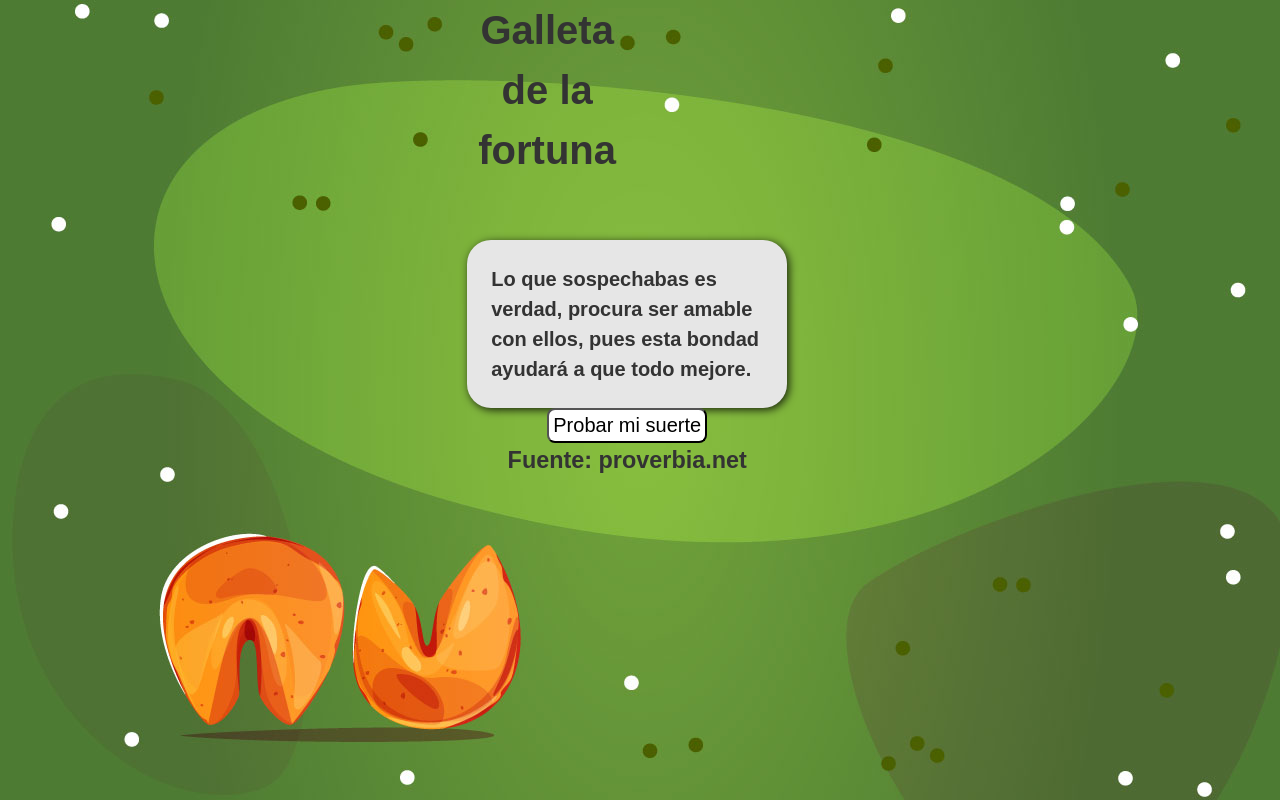
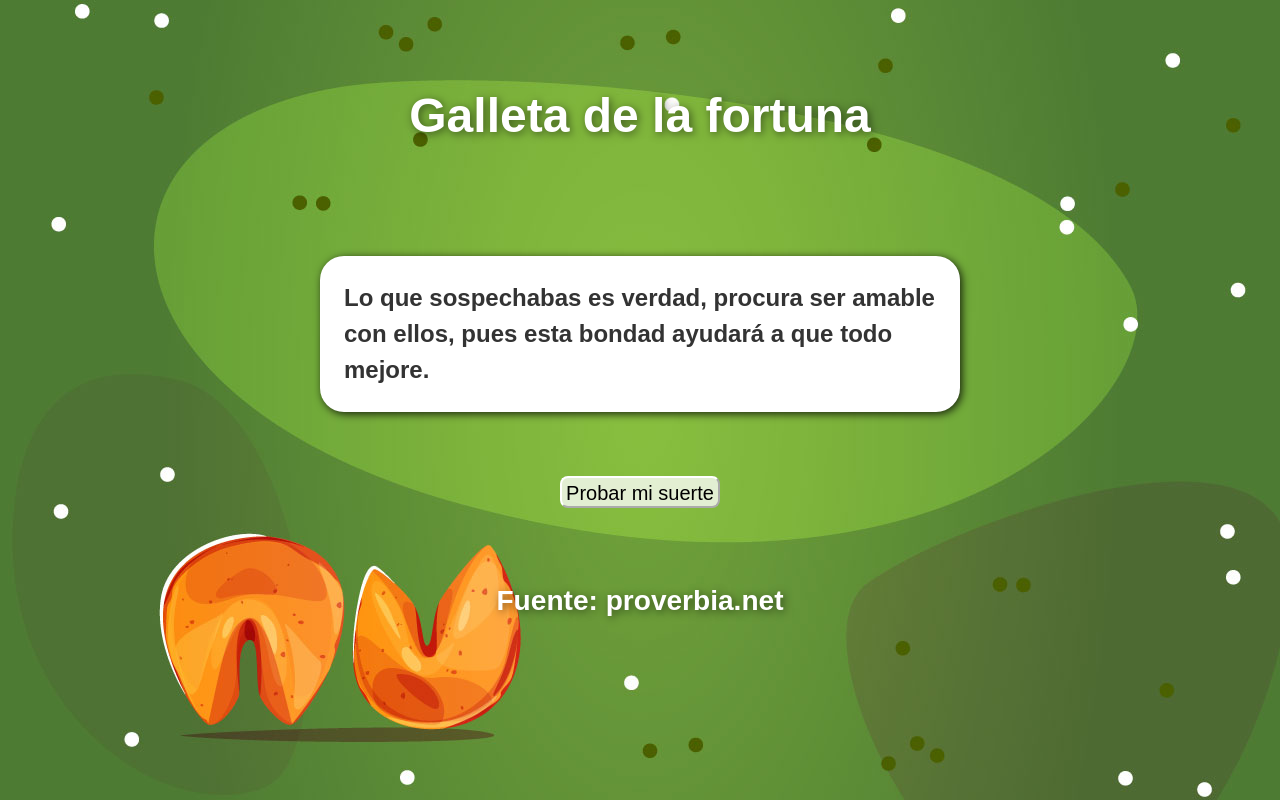
Before and after one commit to JGV-07/FortuneCookieJGV, a React (Vite) app: page / in a window 1280 px wide. Built offline with nearby package versions, Linux system fonts and the light colour scheme; a web font is replaced by a local one.

Commit message:
ya casi termino

```diff
--- a/src/App.jsx
+++ b/src/App.jsx
@@ -29,10 +29,10 @@ function App() {
     background-image: ${backgrounds[image]};
     background-size: cover;
     background-position: center;
+    background-repeat: no-repeat;
     display: flex;
     justify-content: center;
     text-align: center;
-    width: 98%;
   `
 
 
@@ -42,7 +42,9 @@ function App() {
       <FortuneCookie
       data={phrases[text]}
       />
-      <button onClick={ButtonClick}>Probar mi suerte</button>
+      <div className='buttom-container'>
+        <button onClick={ButtonClick}>Probar mi suerte</button>
+      </div>
       <FortuneCookieAutor data={phrases[text]} />
     </div>
   );
--- a/src/index.css
+++ b/src/index.css
@@ -1,6 +1,4 @@
 :root {
-    /* Header height */
-    --header-height: 56px;
     /* Colors */
     --primary-color: hsl(0, 0%, 100%);
     --second-color: hsl(0, 0%, 0%);
@@ -17,10 +15,8 @@
     --tiny-font: .7rem;
 
     /* Font Weight */
-    --font-tiny: 300;
-    --font-normal: 400;
-    --font-medium: 600;
-    --font-bold: 700;
+    --font-normal: 300;
+    --font-medium: 500;
 
     /* Margins */
     --sp-0-25: .25rem;
@@ -32,23 +28,11 @@
     --sp-2-5: 2.5rem;
     --sp-3: 3rem;
     --sp-4: 4rem;
+    --sp-5: 5rem;
+    --sp-height: 15rem;
     --sp-width: 20rem;
-
-    /* Z index */
-    --z-fixed: 1;
-    --z-modal: 2;
-
 }
 
-@media screen and (min-width: 993px ){
-    :root{
-        --big-font: 2.5rem;
-        --medium-font: 2rem;
-        --normal-font: 1.25rem;
-        --small-font: 1rem;
-        --tiny-font: .8rem;
-    }
-}
 
 /* BASE */
 html {
@@ -83,19 +67,12 @@ body{
 }
 
 h1 {
-    font-family:  var(--);
-    color: var(--text-color);
-    font-weight: var(--font-medium);
-}
-
-h1{
-    height: 15rem;
-    width: 10rem;
-}
-
-img{
-    max-width: 100%;
-    height: auto;
+    font-family:  var(--font-medium);
+    color: var(--primary-color);
+    height: var(--sp-height);
+    width: var(--sp-width);
+    padding: var(--sp-4);
+    text-shadow: 2px 2px 8px rgba(0, 0, 0, 0.5);
 }
 
 button{
@@ -103,16 +80,20 @@ button{
     outline: none;
     border-radius: var(--sp-0-5);
     padding: var(--sp-0-25);
-    background-color: white;
+    background-color: rgba(255, 255, 255, 0.769);
     user-select: none;
+    color: var(--second-color);
+    border-color: var(--primary-color);
 }
 
 .message{
-    box-shadow: 2px 2px 8px rgba(0, 0, 0, 0.8);
+    display: flex;
+    justify-content: center;
     margin: 0 auto;
     text-align:left;
-    width: var(--sp-width);
-    background-color: var(--message-color);
+    box-shadow: 2px 2px 8px rgba(0, 0, 0, 0.8);
+    width: var(--sp-height);
+    background-color: var(--primary-color);
     border-radius: var(--sp-1-5);
     padding: var(--sp-1-5);
     font-size: var(--font-normal);
@@ -123,88 +104,46 @@ button:hover{
     color: white;
 }
 
-
-
-
-
-
-
-
-/* h1{
-    color: white;
-    margin-left: 8rem;
-    font-size: 40px;
-    margin-top: 4rem;
-    margin-bottom: 4rem;
-    width: 50%;
+.buttom-container{
+    height: 10rem;
+    padding: var(--sp-4);
     display: flex;
-    align-items: center;
-    text-align: center;
     justify-content: center;
 }
 
-
-.message {
-    background-color: #d0d0d0;
-    border-radius: 3rem;
-    height: 7rem;
-    width: 28rem;
-    padding: 2rem;
-    text-align:left;
+.author{
+    padding: var(--sp-2-5);
     display: flex;
-    align-items: center;
     justify-content: center;
-    box-shadow: 2px 2px 8px rgba(0, 0, 0, 0.8);
     margin: 0 auto;
+    color: var(--primary-color);
+    text-shadow: 2px 2px 8px rgba(0, 0, 0, 0.5);
 }
 
-button {
-    height: 3rem;
-    width: 8rem;
-    border-radius: 1rem;
-    transition: 0.5s ease-in-out;
-    margin-top: 2rem;
-}
-
-button:hover{
-    background-color: gray;
-    color: white;
-  }
-
-.author{
-    margin-top: 5rem;
-    color: rgba(255, 255, 255, 0.5);
-}
-
-@media (max-width: 768px) {
-
-    h1{
-        font-size: 30px;
-        margin-top: 5rem;
-        margin-bottom: 5rem;
-        margin-left: 6rem;
+@media screen and (min-width: 993px ){
+    :root{
+        --normal-font: 1.5rem;
+    }
+    h1 {
+        height: 16rem;
+        width: 40rem;
+        padding: 5rem;
+        align-items: center;
     }
 
-    .message {
-        margin-bottom: 2rem;
-        height: 5rem;
-        width: 17rem;
-        padding: 2rem;
-        font-size: 20px;
+    .message{
+        width: 40rem;
+        padding: 1.5rem;
     }
 
-    button {
-        width: 7rem;
-        margin-top: 2rem;
+    .buttom-container{
+        height: 10rem;
+        padding: 4rem;
+        --normal-font: 1.25rem;
     }
 
     .author{
-        margin-top: 4.3rem;
+        padding: .5rem;
     }
+
 }
-
-@media (min-width: 1024px) {
-    .author{
-        margin-top: 3rem;
-    }
-} */
```
